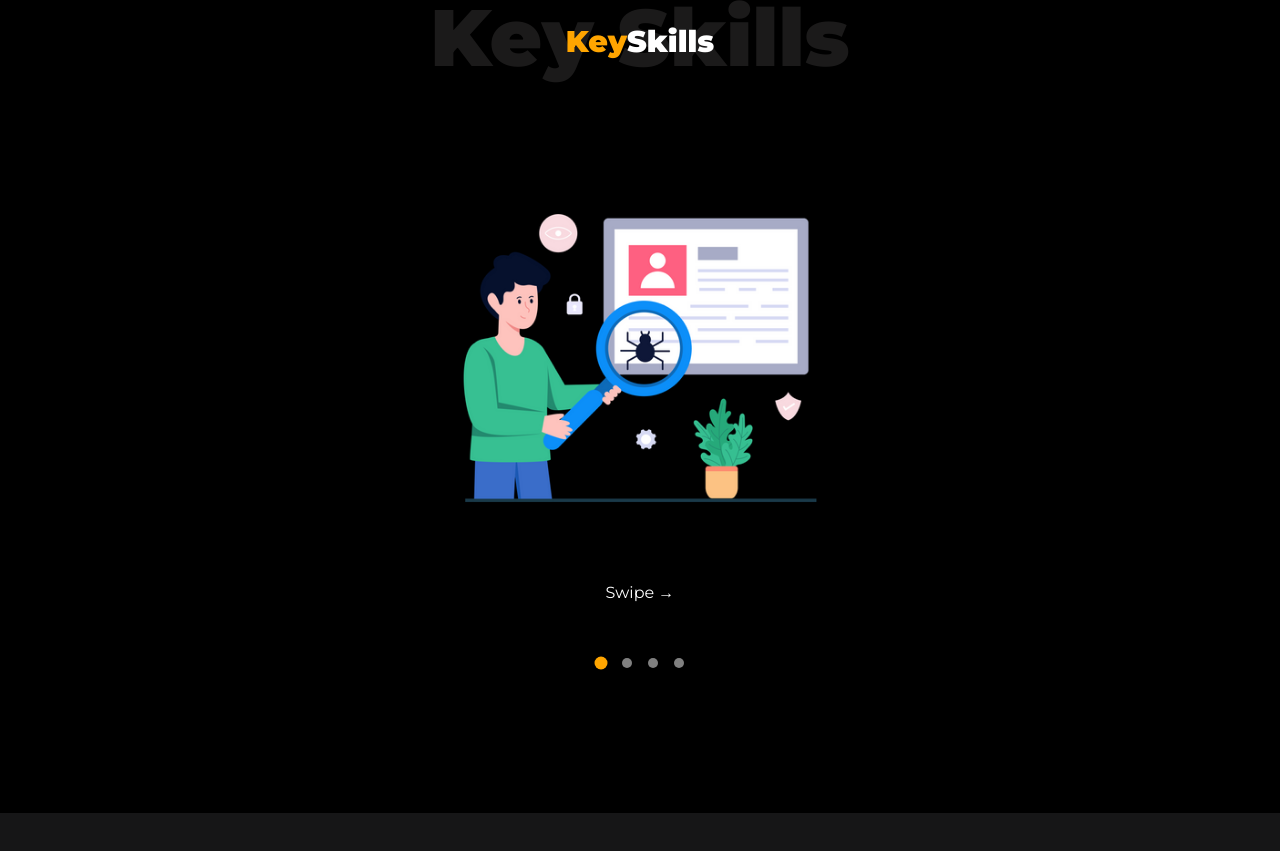
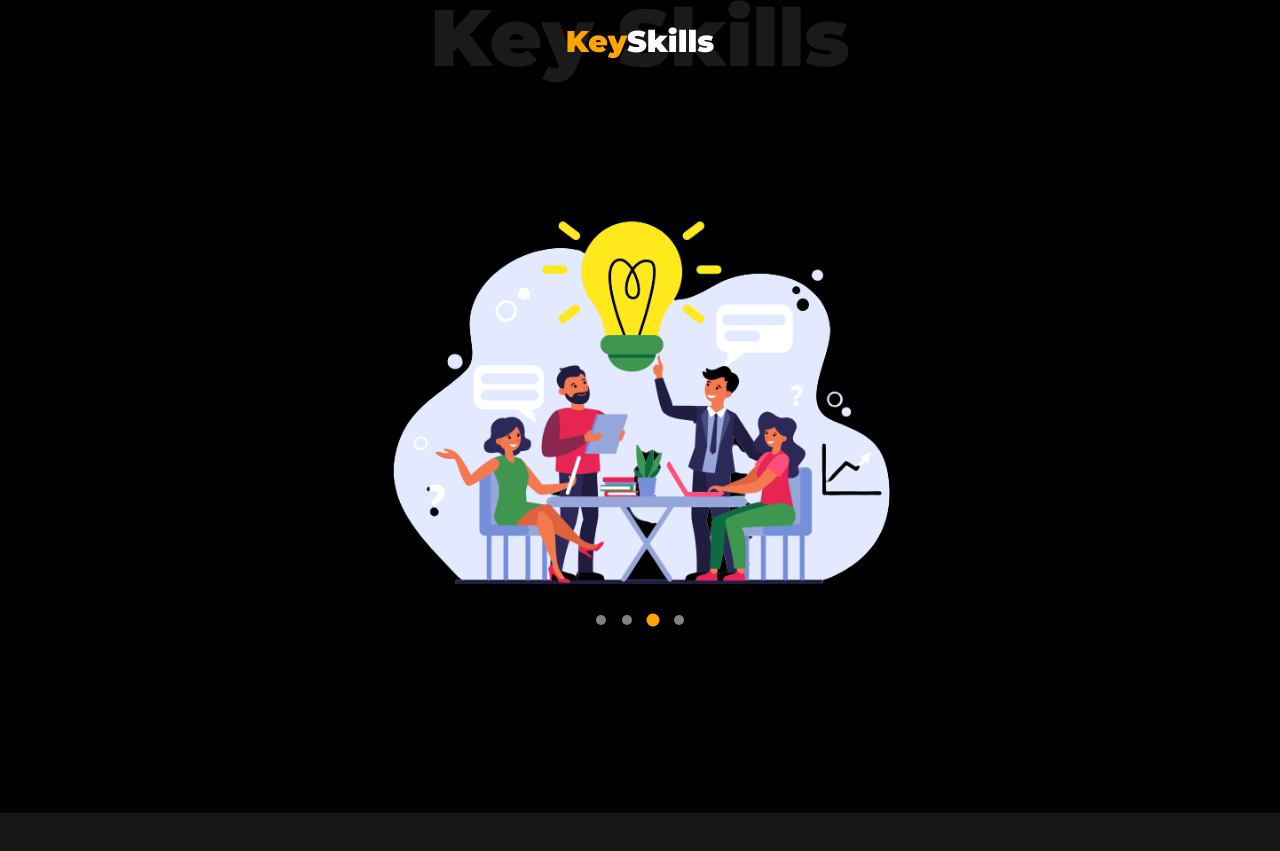
Before and after one commit to Harish05032001/Harish-portfolio, a React (Create React App) app: page /contact in a window 1280 px wide. Shown: the part 2850-3701 px from the top of the page. Built offline with nearby package versions, Linux system fonts and the light colour scheme.

Commit message:
style changes for keyskills

```diff
--- a/src/components/KeySkills/keyskills.css
+++ b/src/components/KeySkills/keyskills.css
@@ -47,48 +47,30 @@
   flex-direction: column;
   align-items: center;
   justify-content: center;
-    height: 100vh; /* Full viewport height */
+  height: 100vh;
   width: 100%;
 }
 
 .carousel {
-    width: 80%; /* Adjust the width as needed */
-    height: 400px; /* Adjust the height */
+  width: 80%;
+  height: 400px;
   display: flex;
   align-items: center;
   justify-content: center;
-    overflow: hidden; /* Hides overflowing images */
+  overflow: hidden;
 }
 
 .carousel-image {
-    width: 40%;
+  width: 50%;
   height: auto;
   object-fit: contain;
-    transition: transform 2.5s ease-in-out; /* Smooth transition between images */
-  }
-
-  /* Swipe button */
-  .swipe-button {
-    position: absolute;
-    margin-top: 28%; /* Adjust positioning based on your layout */
-    background-color: transparent;
-    border: none;
-    font-size: 2rem;
-    cursor: pointer;
-    color: white;
-    outline: none;
-    transition: color 0.3s;
-    font-size: 16px;
-  }
-
-  .swipe-button:hover {
-    color: orange; /* Changes color on hover */
+  transition: transform 0.5s ease-in-out;
 }
 
 .carousel-indicators {
   display: flex;
   justify-content: center;
-    margin-top: 100px;
+  margin-top: 15px;
 }
 
 .indicator {
@@ -97,14 +79,13 @@
   margin: 0 8px;
   background-color: gray;
   border-radius: 50%;
-    transition: transform 0.3s, background-color 0.3s; /* Animates circle size and color */
+  transition: transform 0.3s, background-color 0.3s;
 }
 
 .indicator.active {
   background-color: orange;
-    transform: scale(1.3); /* Enlarges the active circle */
+  transform: scale(1.3);
 }
-
 
 
 
@@ -114,7 +95,7 @@
     font-size: 58px;
   }
   .carousel-image {
-    width: 100%;
+    width: 90%;
   }
   .carousel{
     width: 100%;
--- a/src/components/KeySkills/keyskills.js
+++ b/src/components/KeySkills/keyskills.js
@@ -19,17 +19,22 @@ const images = [
 const KeySkills = () => {
     const [currentIndex, setCurrentIndex] = useState(0);
 
-    // Handle clicking the next button
-    const handleNext = () => {
+  // Automatically move to the next image every 3 seconds
+  useEffect(() => {
+    const interval = setInterval(() => {
       setCurrentIndex((prevIndex) => (prevIndex + 1) % images.length);
-    };
+    }, 3000);
+
+    // Clear the interval when the component is unmounted
+    return () => clearInterval(interval);
+  }, []);
+
   return (
     <section id='keyskills' className='keyskills'>
         <div className='keyskillsSection'>
             <h1 className='ksHeading'>Key Skills</h1>
             <h1 className='ksHeading2'>Key<span className='ksHeadingSkills'> Skills</span></h1>
         </div>
-
         <div className="carousel-container">
         {/* Image carousel */}
         <div className="carousel">
@@ -39,11 +44,6 @@ const KeySkills = () => {
             className="carousel-image"
             />
         </div>
-
-                {/* Swipe button */}
-                <button className="swipe-button" onClick={handleNext}>
-                    Swipe →
-                </button>
 
         {/* Indicator circles */}
         <div className="carousel-indicators">
@@ -55,9 +55,8 @@ const KeySkills = () => {
             ))}
         </div>
         </div>
-
     </section>
-    )
+  );
 }
 
 export default KeySkills
```
Lines whose indentation alone changed are shown as unchanged.
